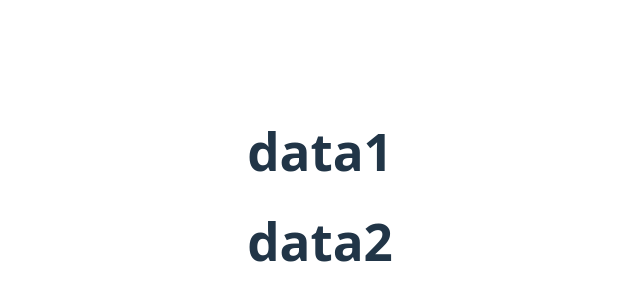
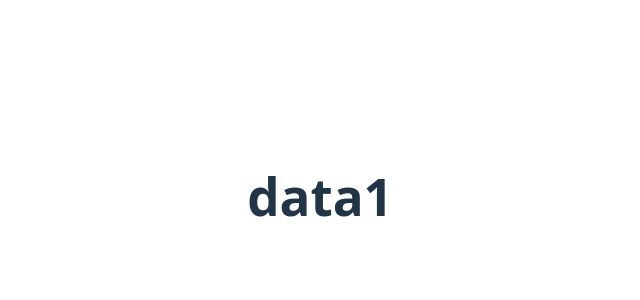
Before and after one commit to Hardik-Boricha/gitdemo, a React (Vite) app: page / in a window 1280 px wide. Shown: the part 204-504 px from the top of the page, without its empty margins (320-960 px from the left). Built offline with nearby package versions, Linux system fonts and the light colour scheme.

Commit message:
revert data1

```diff
--- a/src/App.jsx
+++ b/src/App.jsx
@@ -5,7 +5,6 @@ function App() {
   return (
     <>
     <h1>data1</h1>
-    <h1>data2</h1>
 
     </>
   )
```
